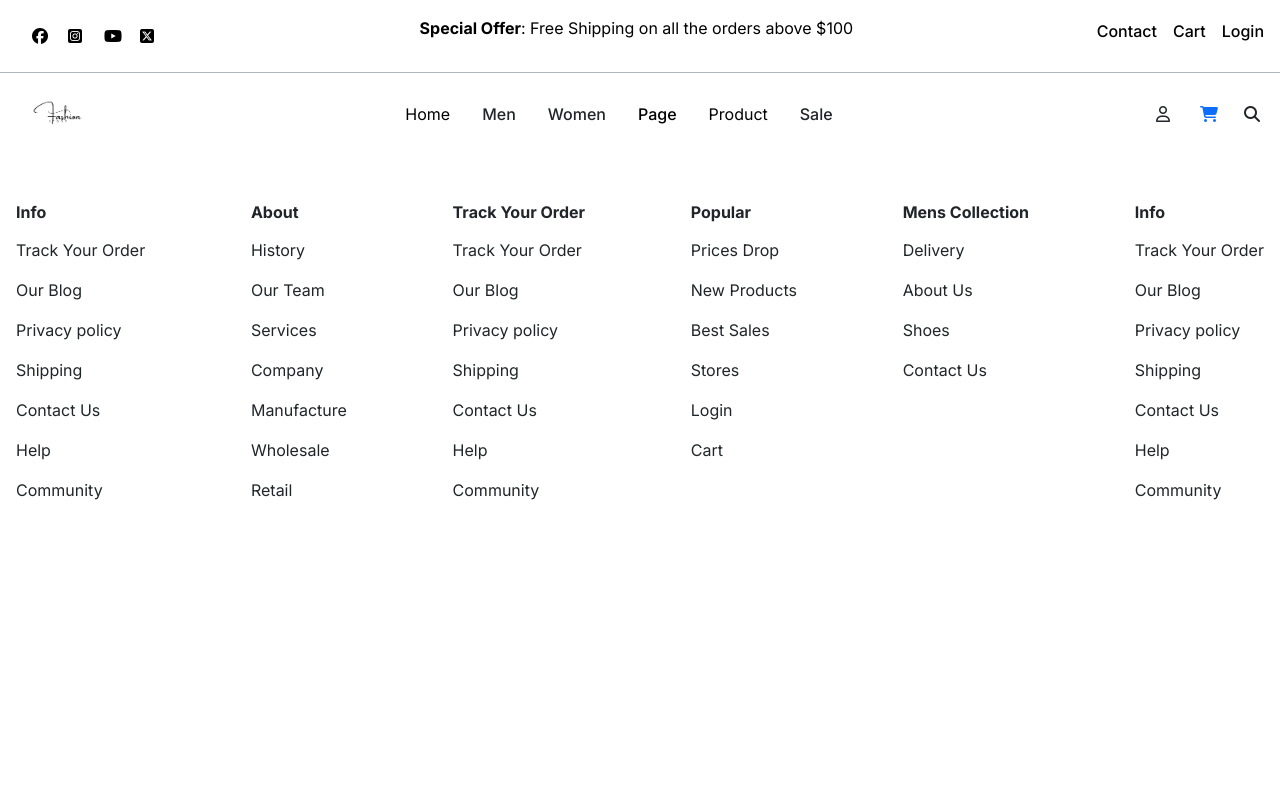
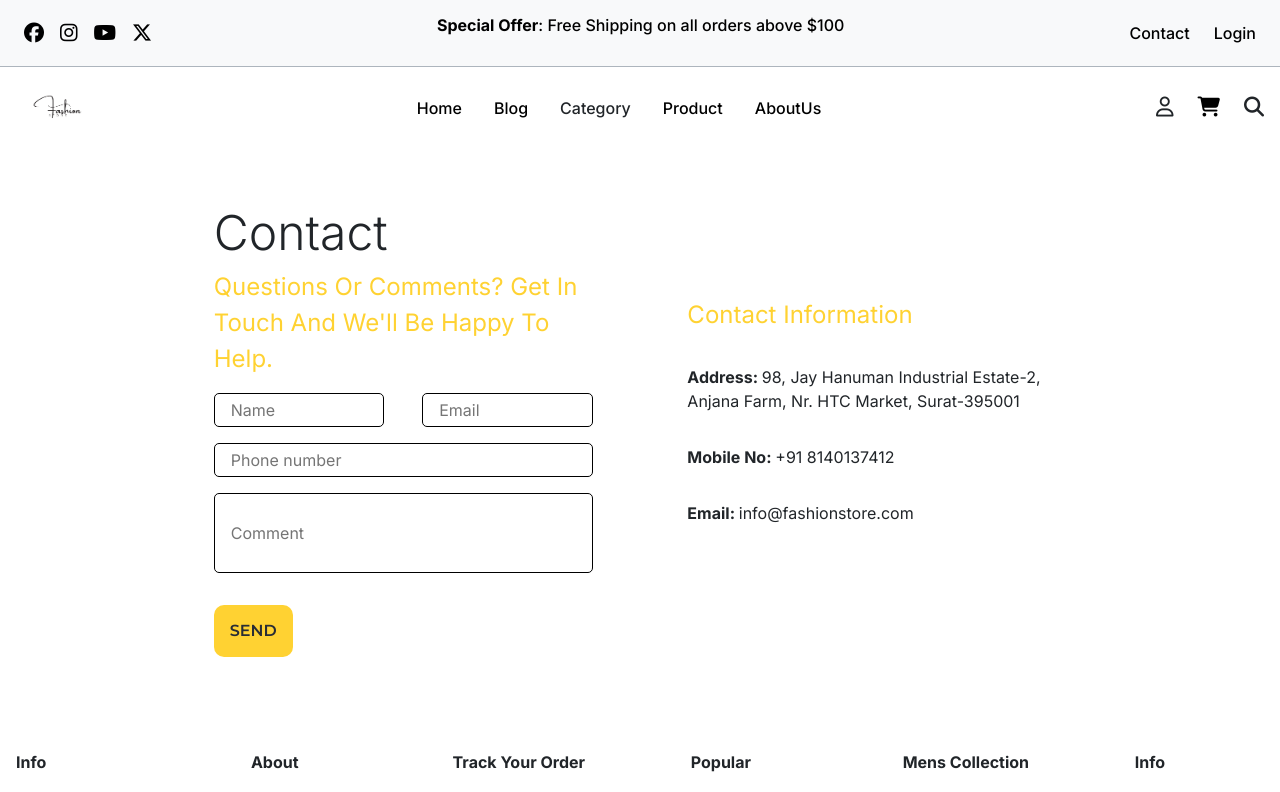
Before and after one commit to dhruvparmar25/fashion_store_fe, a Vue app: page /contact in a window 1280 px wide. Shown: the top 792 px of the page. Built offline with nearby package versions, Linux system fonts and the light colour scheme; a web font is replaced by a local one.

Commit message:
contactpage

```diff
--- a/src/components/Navbar/MainNav.vue
+++ b/src/components/Navbar/MainNav.vue
@@ -1,24 +1,22 @@
 <template>
   <nav>
     <div class="logo">
-      <img src="/public/assest/Fashion.png" />
+      <img src="/assest/Fashion.png" />
     </div>
     <div class="main-menu">
       <div><router-link to="/">Home</router-link></div>
-      <div>Men</div>
-      <div>Women</div>
+      <div><router-link to="/blog">Blog</router-link></div>
       <div class="dropdown">
-        <div class="dropbtn">Page</div>
+        <div class="dropbtn">Category</div>
         <div class="dropdown-content">
-          <a><router-link to="/">Home</router-link></a>
-          <a><router-link to="/product">Product</router-link> </a>
-          <a href="#">Link 3</a>
+          <div><router-link to="">Men</router-link></div>
+          <div><router-link to="">Women</router-link></div>
         </div>
       </div>
       <div>
         <router-link to="/product">Product</router-link>
       </div>
-      <div>Sale</div>
+      <router-link to="/about">AboutUs</router-link>
     </div>
     <div class="main-icon">
       <div class="user"><i class="fa-regular fa-user"></i></div>
@@ -42,6 +40,101 @@ nav {
   padding: 1rem;
 }
 
+.logo img {
+  width: 50px;
+  margin-left: 1rem;
+}
+
+/* Main Menu */
+.main-menu {
+  display: flex;
+  align-items: center;
+  gap: 2rem;
+  font-size: 16px;
+  font-weight: 500;
+  cursor: pointer;
+}
+
+.main-menu a {
+  text-decoration: none;
+  color: black;
+  transition: color 0.3s ease-in-out;
+}
+
+.main-menu a:hover {
+  color: blue;
+}
+
+/* Dropdown */
+.dropdown {
+  position: relative;
+}
+
+.dropbtn {
+  cursor: pointer;
+}
+
+.dropdown-content {
+  display: none;
+  position: absolute;
+  background-color: white;
+  min-width: 120px;
+  padding: 0.5rem;
+  box-shadow: 0px 4px 10px rgba(0, 0, 0, 0.1);
+  border-radius: 5px;
+  z-index: 10;
+}
+
+.dropdown-content a {
+  display: block;
+  padding: 8px 10px;
+  color: black;
+  transition: color 0.3s;
+}
+
+.dropdown-content a:hover {
+  color: blue;
+  background-color: rgba(255, 0, 0, 0.1);
+}
+
+.dropdown:hover .dropdown-content {
+  display: block;
+}
+
+/* Icons */
+.main-icon {
+  display: flex;
+  align-items: center;
+  gap: 1.5rem;
+}
+
+.main-icon i {
+  font-size: 20px;
+  cursor: pointer;
+  transition: color 0.3s;
+}
+
+.main-icon i:hover {
+  color: blue;
+}
+
+/* cart */
+.cart i {
+  text-decoration: none;
+  color: black;
+  border: none;
+}
+</style>
+
+<!--
+<style scoped>
+nav {
+  display: flex;
+  align-items: center;
+  justify-content: space-between;
+  padding: 1rem;
+}
+
 .logo > img {
   width: 50px;
   margin-left: 1rem;
@@ -54,6 +147,7 @@ nav {
 }
 
 .main-menu {
+  font-weight: normal;
   display: flex;
   align-items: center;
   justify-content: space-between;
@@ -67,7 +161,6 @@ nav {
 .main-menu a {
   text-decoration: none;
   color: black;
-  font-weight: normal;
 }
 
 .main-menu a:visited {
@@ -86,10 +179,14 @@ nav {
 .dropdown-content {
   display: none;
   position: absolute;
-  min-width: 70px;
-  z-index: 1;
-  background-color: rgb(219, 219, 219);
+  min-width: 100px;
+  padding: 0.5rem;
+  z-index: 10;
+  box-shadow: 0px 4px 10px rgba(0, 0, 0, 0.1);
+  background-color: white;
   font-size: 16px;
+  border-radius: 5px;
+  margin-left: 0.5rem;
 }
 
 .dropdown-content a {
@@ -116,5 +213,10 @@ nav {
 .main-icon i {
   width: 20px;
   height: 20px;
+  text-decoration: none;
+  color: black;
 }
-</style>
+.main-icon i:hover {
+  color: red;
+}
+</style> -->
--- a/src/components/Navbar/Navbar.vue
+++ b/src/components/Navbar/Navbar.vue
@@ -1,21 +1,33 @@
 <template>
   <nav>
     <div class="icons">
-      <div class="fb"><i class="fa-brands fa-facebook"></i></div>
-      <div class="insta"><i class="fa-brands fa-square-instagram"></i></div>
-      <div class="yt"><i class="fa-brands fa-youtube"></i></div>
-      <div class="x"><i class="fa-brands fa-square-x-twitter"></i></div>
+      <router-link to="https://facebook.com" target="_blank" class="icon fb">
+        <i class="fa-brands fa-facebook"></i>
+      </router-link>
+      <router-link
+        to="https://instagram.com"
+        target="_blank"
+        class="icon insta"
+      >
+        <i class="fa-brands fa-instagram"></i>
+      </router-link>
+      <router-link to="https://youtube.com" target="_blank" class="icon yt">
+        <i class="fa-brands fa-youtube"></i>
+      </router-link>
+      <router-link to="https://twitter.com" target="_blank" class="icon x">
+        <i class="fa-brands fa-x-twitter"></i>
+      </router-link>
     </div>
+
     <div class="offer">
       <p class="offerText">
-        <strong>Special Offer</strong>: Free Shipping on all the orders above
-        $100
+        <strong>Special Offer</strong>: Free Shipping on all orders above $100
       </p>
     </div>
+
     <div class="menu">
-      <div><h6>Contact</h6></div>
-      <div><h6>Cart</h6></div>
-      <div><h6>Login</h6></div>
+      <router-link to="/contact" class="menu-item">Contact</router-link>
+      <router-link to="/login" class="menu-item">Login</router-link>
     </div>
   </nav>
 </template>
@@ -27,35 +39,90 @@ nav {
   display: flex;
   align-items: center;
   justify-content: space-between;
-  padding: 1rem;
+  padding: 0.8rem 1.5rem;
   color: black;
   border-bottom: 1px solid #adb5bd;
+  background-color: #f8f9fa;
+}
 
+/* Social Icons */
+.icons {
+  display: flex;
+  align-items: center;
+  gap: 1rem;
 }
+
+.icon {
+  font-size: 20px;
+  color: black;
+  transition:
+    color 0.3s ease-in-out,
+    transform 0.2s ease-in-out;
+}
+
+.icon:hover {
+  color: red;
+  transform: scale(1.1);
+}
+
+/* Offer Text */
+.offerText {
+  font-size: 1rem;
+  font-weight: 500;
+  text-align: center;
+}
+
+/* Menu */
 .menu {
   display: flex;
-  justify-content: space-around;
+  align-items: center;
+  gap: 1.5rem;
+}
+
+.menu-item {
+  text-decoration: none;
+  font-size: 1rem;
+  font-weight: 500;
+  color: black;
+  transition: color 0.3s ease-in-out;
+}
+
+.menu-item:hover {
+  color: blue;
+}
+/* Social Icons */
+.icons {
+  display: flex;
   align-items: center;
   gap: 1rem;
-  /* padding: 0rem 1rem; */
-  font-size: 1.5rem;
-  font-weight: 400;
-  color: rgb(0, 0, 0);
 }
 
-.offerText {
-  font-size: 1rem;
+.icon {
+  font-size: 20px;
+  color: black;
+  transition:
+    color 0.3s ease-in-out,
+    transform 0.2s ease-in-out;
 }
 
-.icons{
-  display: flex;
-  align-items: center;
-  justify-content: center;
-  gap: 1rem;
-  padding: 0rem 1rem;
+/* Hover Effects */
+.fb:hover {
+  color: #1877f2;
 }
-.icons i{
-  width: 20px;
-  height: 20px;
+
+.insta:hover {
+  color: #e4405f;
+}
+
+.yt:hover {
+  color: #ff0000;
+}
+
+.x:hover {
+  color: #000;
+}
+
+.icon:hover {
+  transform: scale(1.1);
 }
 </style>
--- a/src/router/router.js
+++ b/src/router/router.js
@@ -3,12 +3,21 @@ import Product from "@/views/Product.vue";
 import Home from "@/views/Home.vue";
 import ProductDetail from "@/views/ProductDetail.vue";
 import Cart from "@/views/Cart.vue";
+import Login from "@/views/login.vue";
+import Contact from "@/views/contact.vue";
+import Blog from "@/views/blog.vue";
+import About from "@/views/about.vue";
 
 const routes = [
   {
     path: "/",
     name: "Home",
     component: Home,
+  },
+  {
+    path: "/login",
+    name: "login",
+    component: Login,
   },
   {
     path: "/product",
@@ -21,9 +30,24 @@ const routes = [
     component: ProductDetail,
   },
   {
+    path: "/contact",
+    name: "Contact",
+    component: Contact,
+  },
+  {
     path: "/cart",
     name: "cart",
     component: Cart,
+  },
+  {
+    path: "/blog",
+    name: "Blog",
+    component: Blog,
+  },
+  {
+    path: "/about",
+    name: "About",
+    component: About,
   },
 ];
 
--- /dev/null
+++ b/src/views/about.vue
@@ -0,0 +1,3 @@
+<template>Welcome to about page</template>
+<script setup></script>
+<style scoped></style>
--- /dev/null
+++ b/src/views/blog.vue
@@ -0,0 +1,3 @@
+<template>Welcome to Blog page</template>
+<script setup></script>
+<style scoped></style>
--- /dev/null
+++ b/src/views/contact.vue
@@ -0,0 +1,108 @@
+<template>
+  <section class="contact">
+    <div class="main">
+      <div class="filed">
+        <div class="title">contact</div>
+        <div class="desc">
+          Questions or comments? Get in touch and we'll be happy to help.
+        </div>
+        <div class="form">
+          <div class="firstfiled">
+            <input type="text" placeholder="Name" class="name" />
+            <input type="text" placeholder="Email" class="email" />
+          </div>
+          <input type="text" placeholder="Phone number" class="ph" />
+          <input type="text" placeholder="Comment" class="comment" />
+
+          <button type="button" class="send">Send</button>
+        </div>
+      </div>
+      <div class="details">
+        <div class="desc">Contact Information</div>
+        <div class="address">
+          <strong>Address: </strong> 98, Jay Hanuman Industrial Estate-2, Anjana
+          Farm, Nr. HTC Market, Surat-395001
+        </div>
+        <div class="mobile"><strong>Mobile No: </strong> +91 8140137412</div>
+        <div class="emaildetail">
+          <strong>Email: </strong> info@fashionstore.com
+        </div>
+      </div>
+    </div>
+  </section>
+</template>
+<!-- javaScript -->
+<script setup></script>
+<!-- Style -->
+<style scoped>
+.contact {
+  padding: 3rem;
+}
+.main {
+  width: 80%;
+  margin: auto;
+  display: flex;
+  justify-content: space-around;
+  align-items: center;
+}
+.filed {
+  width: 40%;
+}
+.title {
+  font-size: 3rem;
+  font-weight: 300;
+  text-transform: capitalize;
+}
+.desc {
+  font-size: 1.5rem;
+  text-transform: capitalize;
+  color: #ffd232;
+  margin-bottom: 1rem;
+}
+.firstfiled {
+  display: flex;
+  justify-content: space-between;
+  align-items: center;
+  margin-bottom: 1rem;
+}
+.name,
+.email {
+  width: 45%;
+  height: 2rem;
+  border: 1px solid black;
+  border-radius: 5px;
+  padding: 1rem;
+}
+.ph,
+.comment {
+  width: 100%;
+  height: 2rem;
+  border: 1px solid black;
+  border-radius: 5px;
+  padding: 1rem;
+  margin-bottom: 1rem;
+}
+.comment {
+  height: 5rem;
+}
+.send {
+  background-color: #ffd232;
+  font-family: "Montserrat";
+  font-size: 16px;
+  font-weight: 600;
+  text-transform: uppercase;
+  line-height: 20px;
+  padding: 1rem;
+  width: fit-content;
+  border: none;
+  border-radius: 10px;
+  color: rgb(41, 45, 53);
+  margin-top: 1rem;
+}
+.details {
+  width: 40%;
+}
+.details > div {
+  margin-bottom: 2rem;
+}
+</style>
--- /dev/null
+++ b/src/views/login.vue
@@ -0,0 +1,129 @@
+<template>
+  <section class="login">
+    <div class="main">
+      <div class="image">
+        <img
+          src="https://images.bewakoof.com/uploads/grid/app/444x666-Trending-Category-Icon-OS-T-Shirts-1735907878.jpg"
+        />
+      </div>
+      <div class="text">
+        <img
+          src="D:\Scet\sem-4\Fashion_store\public\assest\Fashion.png"
+          alt=""
+        />
+        <h3>{{ isRegistration ? "Registration" : "Login" }}</h3>
+        <div class="box">
+          <input
+            v-if="isRegistration"
+            type="text"
+            name="Name"
+            placeholder="Enter Name"
+          /><br />
+
+          <input type="text" name="Email" placeholder="Enter Email" /><br />
+          <input
+            type="text"
+            name="Password"
+            placeholder="Enter Password"
+          /><br />
+          <button type="button">Login</button>
+          <p @click="toggleForm">
+            {{
+              isRegistration
+                ? "Already have an account? Login"
+                : "Don't have an account? Registration"
+            }}
+          </p>
+        </div>
+      </div>
+    </div>
+  </section>
+</template>
+<!-- js -->
+<script setup>
+import { ref } from "vue";
+
+const isRegistration = ref(false);
+
+const toggleForm = () => {
+  isRegistration.value = !isRegistration.value;
+};
+</script>
+<!-- style -->
+
+<style scoped>
+.main {
+  width: 90%;
+  height: 100vh;
+  margin: auto;
+  display: flex;
+  justify-content: space-around;
+  align-items: start;
+  padding: 1rem;
+  /* background-color: black; */
+}
+.image {
+  width: 50%;
+  height: 100%;
+}
+.image img {
+  width: 100%;
+  height: 100%;
+}
+.text {
+  width: 50%;
+  height: 100%;
+  text-align: center;
+  padding: 2rem;
+}
+.text img {
+  width: 100px;
+  border-radius: 50%;
+}
+.text > h3 {
+  font-family: "Montserrat";
+  font-size: 20px;
+  color: #2c3e50;
+  font-weight: 600;
+  text-transform: uppercase;
+}
+.box {
+  border: 1px solid white;
+  margin: auto;
+  width: 400px;
+  background-color: white;
+  box-shadow: 0px 4px 10px rgba(0, 0, 0, 0.1);
+  border-radius: 10px;
+  padding: 1rem;
+}
+.box input {
+  width: 80%;
+  height: 40px;
+  border: 1px solid #ccc;
+  border-radius: 5px;
+  padding: 10px;
+  font-size: 16px;
+  transition: 0.3s;
+  margin-top: 1rem;
+  width: 80%;
+}
+.box button {
+  width: 80%;
+  height: 40px;
+  border: none;
+  border-radius: 5px;
+  color: white;
+  background-color: skyblue;
+  font-size: 18px;
+  cursor: pointer;
+  transition: 0.3s;
+  margin: 1rem 0rem;
+}
+.box button:hover {
+  background-color: rgba(0, 0, 255, 0.726);
+}
+.box p {
+  color: skyblue;
+  cursor: pointer;
+}
+</style>
```
Also changed, not shown: 1 other file (tests, documents, lock files or other folders).
